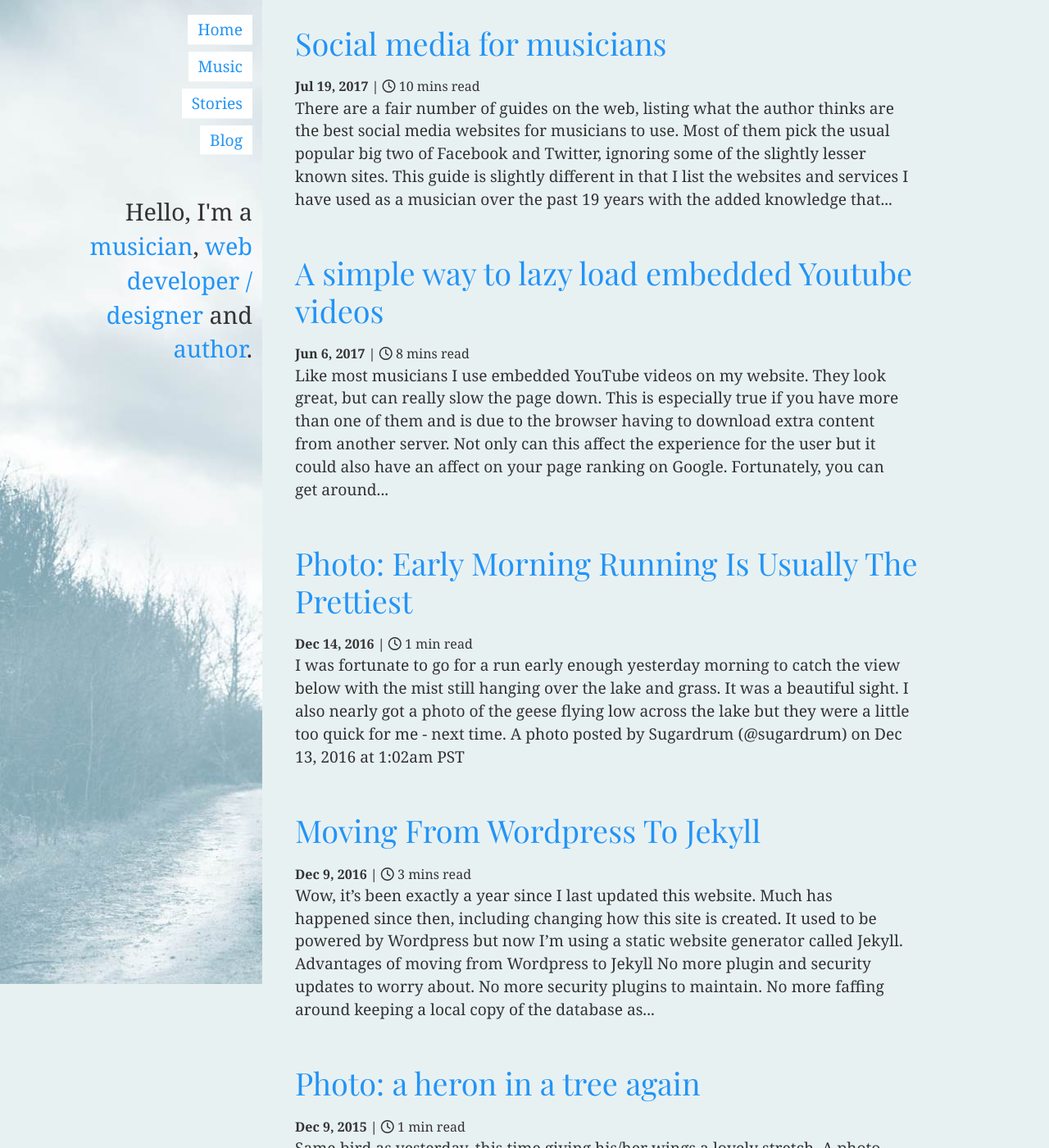
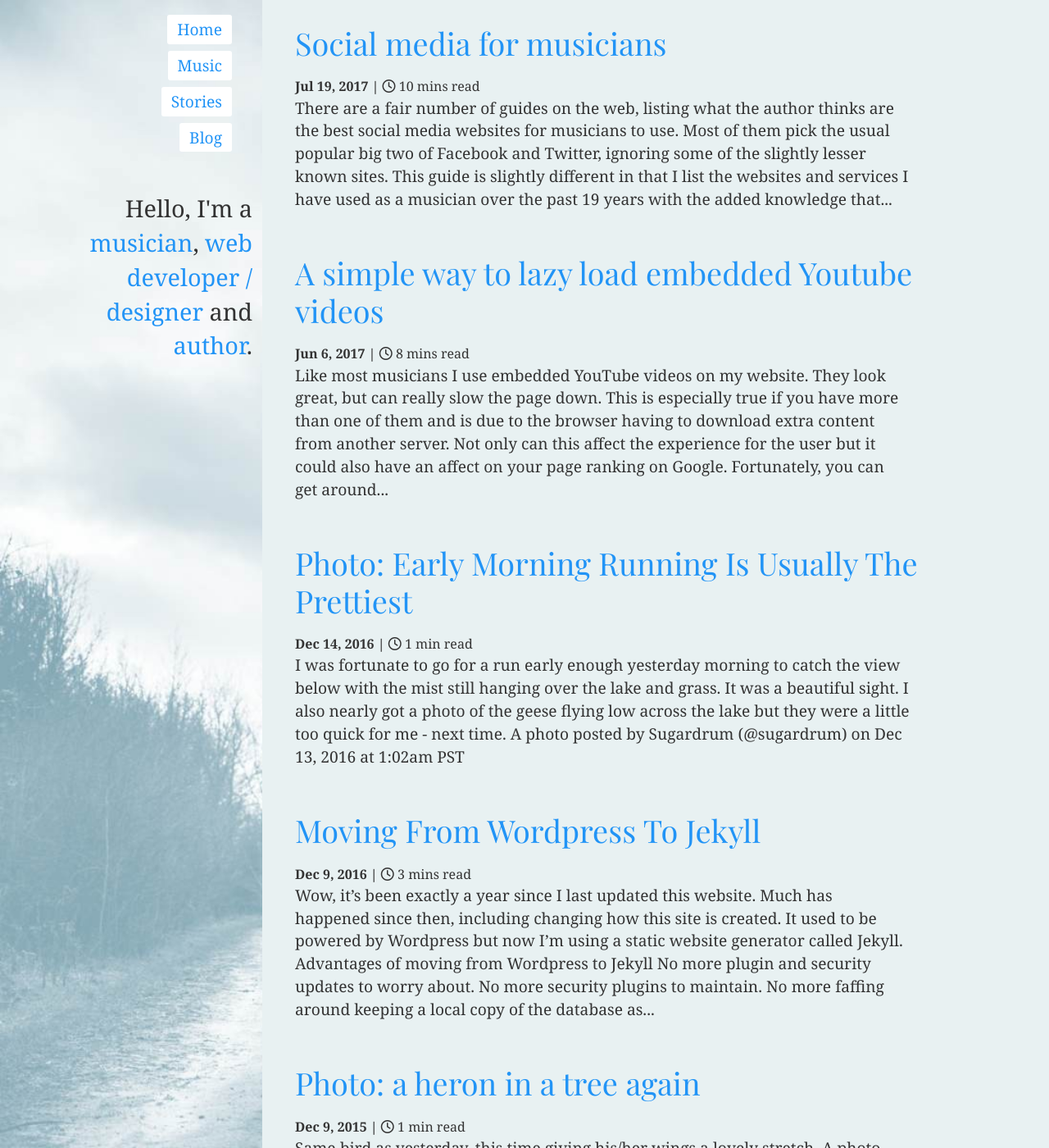
Before and after one commit to nbunner-personal/nigelbunner, a Jekyll site: the page built from index.md, in a window 1280 px wide and 1400 px high. Shown: the whole window at 82% size. Built offline with Jekyll 4.4.1, drawn with Linux system fonts in a browser that asks for light colours; nearby versions of some CDN libraries.

Commit message:
Updating menu layout again

```diff
--- a/_layouts/default.html
+++ b/_layouts/default.html
@@ -43,6 +43,7 @@
 			let navClosedIcon = document.getElementById("menuClosed");
 			let navOpenIcon = document.getElementById("menuOpen");
 			document.getElementById('mobileNavIcon').onclick = function(){
+			      document.body.classList.toggle("showMenu");
 			      navTop.classList.toggle("navHidden");
 			      navClosedIcon.classList.toggle("navHidden");
 			      navOpenIcon.classList.toggle("navHidden");
--- a/_sass/_layout.scss
+++ b/_sass/_layout.scss
@@ -11,6 +11,11 @@
 }
 aside {background-image: url(/img/side-photo-mb.jpg); background-attachment: fixed; background-repeat: no-repeat; background-position: 50% 0; min-height: 45px; width: 100%;} // background: #537b93;
 main {background: #E8F1F2; padding: 30px 15px;}
+
+body.showMenu {
+	padding-top: 350px;
+	aside {min-height: 350px; position: fixed; top: 0;}
+}
 
 .home aside {min-height: 300px;}
 
@@ -40,13 +45,18 @@
   // -webkit-background-size: cover;
 
 @media only screen and (min-width: 451px) {
-	aside {overflow: scroll;}
+	body.showMenu {
+		padding-top: 260px;
+		aside {background-position: 50% -150px; min-height: 260px;}
+	}
+	aside {background-size: cover; overflow: scroll;}
 	.home aside {background-image: url(/img/side-photo-dt.jpg); background-position: 50% 100%; min-height: 250px;}
 }
 
 
 @media only screen and (min-width: 768px) {
 	body {padding-left: 14em;}
+	body.showMenu {padding-top: 0;}
 	aside, .home aside {background-image: url(/img/side-photo-dt.jpg); background-position: 0 0%; height: 100%; left: 0; position: fixed; top: 0; width: 14em;}
 	main {min-height: 650px; max-width: 900px; padding: 30px 40px;}
 	.footer {text-align: left;}
--- a/_sass/_navigation.scss
+++ b/_sass/_navigation.scss
@@ -3,11 +3,12 @@
 	max-width: 440px;
 	overflow: hidden;
 	position: absolute;
-	right: 0;
+	right: 15px;
 	top: 44px;
 	width: 55%;
 	z-index: 1000;
-	li a {background: #fff; border-bottom: 1px solid $border-color; display: block; padding: 4px 12px; text-decoration: none;}
+	li a {background: #fff; border-radius: 3px; display: block; padding: 4px 12px; text-decoration: none;}
+	// border: 1px solid #99B7C1;
 
 }
 
@@ -27,6 +28,14 @@
 	text-align: center;
 	li, li a {display: inline-block;}
 	li a {margin: 0 6px;}
+}
+
+@media only screen and (min-width: 451px) {
+
+	.nav--top {
+		left: 15px; max-width: 240px; right: auto;
+	}
+
 }
 
 
```
